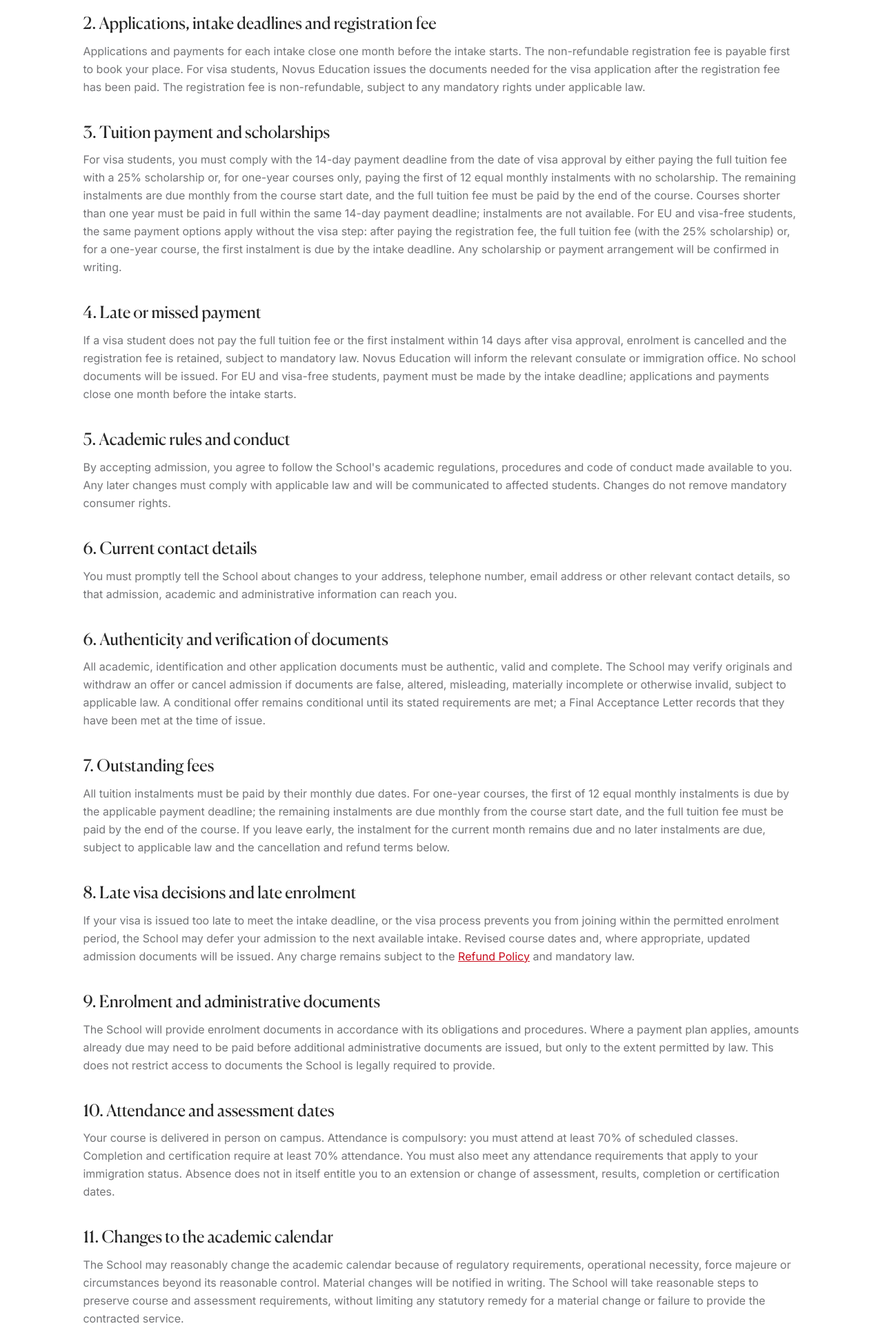
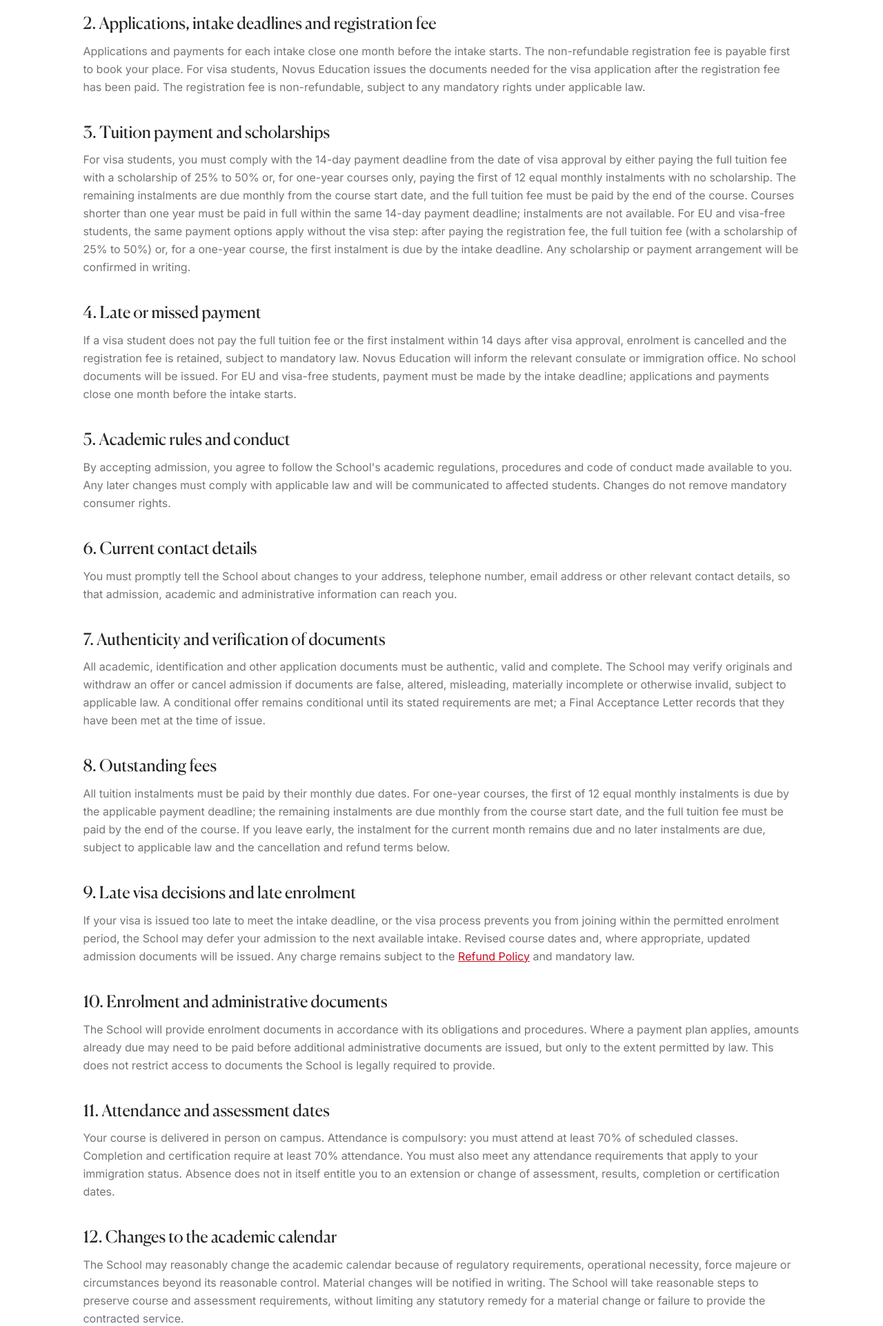
Before and after one commit to AngelPortalDev/Novus-Spain, a Laravel app: page /terms-and-conditions in a window 1280 px wide. Shown: the part 1009-2931 px from the top of the page at 69% size. Run offline with Laravel 12, Linux system fonts and the light colour scheme.

Commit message:
website changes

```diff
--- a/resources/views/Frontend/Pages/refund-policy.blade.php
+++ b/resources/views/Frontend/Pages/refund-policy.blade.php
@@ -16,7 +16,7 @@
                         <div class="programme-description-area">
                             <section class="programme-about mb--30">
                                 <h5 class="title">Visa refusal and registration fee</h5>
-                                <p>For students who pay the tuition fee before their visa decision through a partner institution, if the competent Spanish authority formally refuses the study visa, the tuition fee paid will be refunded upon receipt and verification of the official refusal notice, minus any administration or bank charges applied by the partner institution, within the timeframe set by that institution. The registration fee stated in the fee list and offer letter is non-refundable, subject to mandatory applicable law. Students enrolling directly with Novus pay the tuition fee only after their visa has been approved, either in full with a scholarship or, for one-year courses, in monthly instalments. The registration fee varies by course and nationality and is retained or deducted only once if not already retained separately.</p>
+                                <p>For students who pay the tuition fee before their visa decision through a partner institution, if the competent Spanish authority formally refuses the study visa, the tuition fee paid will be refunded upon receipt and verification of the official refusal notice, minus any administration or bank charges applied by the partner institution, within the timeframe set by that institution. The registration fee stated in the fee list and offer letter is non-refundable, subject to mandatory applicable law. Students enrolling directly with Novus pay the tuition fee only after their visa has been approved, either in full with a scholarship or, for one-year courses, in monthly instalments.</p>
                             </section>
                             <section class="programme-about mb--30">
                                 <h5 class="title">Submitting a refund request</h5>
@@ -44,7 +44,7 @@
                             </section>
                             <section class="programme-about mb--30">
                                 <h5 class="title">Withdrawal after entering Spain or the Schengen Area</h5>
-                                <p><a href="{{ route('terms-and-conditions') }}#clause-12" target="_blank" class="text-decoration-underline text-primary">Clause 12 of the Terms and Conditions (non-enrolment or withdrawal after visa entry)</a> applies if you use a visa obtained through admission to Novus Education and then choose not to study. Mandatory consumer rights are not affected.</p>
+                                <p><a href="{{ route('terms-and-conditions') }}#clause-13" target="_blank" class="text-decoration-underline text-primary">Clause 13 of the Terms and Conditions (non-enrolment or withdrawal after visa entry)</a> applies if you use a visa obtained through admission to Novus Education and then choose not to study. Mandatory consumer rights are not affected.</p>
                             </section>
                             <section class="programme-about mb--30">
                                 <h5 class="title">Residence permit refusal after arrival</h5>
--- a/resources/views/Frontend/Pages/terms-and-conditions.blade.php
+++ b/resources/views/Frontend/Pages/terms-and-conditions.blade.php
@@ -19,29 +19,29 @@
                             <section class="programme-about mb--30"><h5 class="title">1. Visas and permission to study</h5><p>Where you require a visa or study authorisation, starting your studies depends on obtaining the appropriate permission and meeting the applicable Spanish immigration requirements. The competent Spanish diplomatic, consular or immigration authorities assess applications. The School cannot issue, approve or guarantee a visa or residence authorisation.</p></section>
                             <section class="programme-about mb--30"><h5 class="title">2. Applications, intake deadlines and registration fee</h5><p>Applications and payments for each intake close one month before the intake starts. The non-refundable registration fee is payable first to book your place. For visa students, Novus Education issues the documents needed for the visa application after the registration fee has been paid. The registration fee is non-refundable, subject to any mandatory rights under applicable law.</p></section>
                             <section class="programme-about mb--30"><h5 class="title">3. Tuition payment and scholarships</h5>
-                            <p>For visa students, you must comply with the 14-day payment deadline from the date of visa approval by either paying the full tuition fee with a 25% scholarship or, for one-year courses only, paying the first of 12 equal monthly instalments with no scholarship. The remaining instalments are due monthly from the course start date, and the full tuition fee must be paid by the end of the course. Courses shorter than one year must be paid in full within the same 14-day payment deadline; instalments are not available. For EU and visa-free students, the same payment options apply without the visa step: after paying the registration fee, the full tuition fee (with the 25% scholarship) or, for a one-year course, the first instalment is due by the intake deadline. Any scholarship or payment arrangement will be confirmed in writing.
+                            <p>For visa students, you must comply with the 14-day payment deadline from the date of visa approval by either paying the full tuition fee with a scholarship of 25% to 50% or, for one-year courses only, paying the first of 12 equal monthly instalments with no scholarship. The remaining instalments are due monthly from the course start date, and the full tuition fee must be paid by the end of the course. Courses shorter than one year must be paid in full within the same 14-day payment deadline; instalments are not available. For EU and visa-free students, the same payment options apply without the visa step: after paying the registration fee, the full tuition fee (with a scholarship of 25% to 50%) or, for a one-year course, the first instalment is due by the intake deadline. Any scholarship or payment arrangement will be confirmed in writing.
                             </p></section>
                             <section class="programme-about mb--30"><h5 class="title">4. Late or missed payment</h5><p>If a visa student does not pay the full tuition fee or the first instalment within 14 days after visa approval, enrolment is cancelled and the registration fee is retained, subject to mandatory law. Novus Education will inform the relevant consulate or immigration office. No school documents will be issued. For EU and visa-free students, payment must be made by the intake deadline; applications and payments close one month before the intake starts.</p></section>
                             <section class="programme-about mb--30"><h5 class="title">5. Academic rules and conduct</h5><p>By accepting admission, you agree to follow the School's academic regulations, procedures and code of conduct made available to you. Any later changes must comply with applicable law and will be communicated to affected students. Changes do not remove mandatory consumer rights.</p></section>
                             <section class="programme-about mb--30"><h5 class="title">6. Current contact details</h5><p>You must promptly tell the School about changes to your address, telephone number, email address or other relevant contact details, so that admission, academic and administrative information can reach you.</p></section>
 
-                            <section class="programme-about mb--30"><h5 class="title">6. Authenticity and verification of documents</h5><p>All academic, identification and other application documents must be authentic, valid and complete. The School may verify originals and withdraw an offer or cancel admission if documents are false, altered, misleading, materially incomplete or otherwise invalid, subject to applicable law. A conditional offer remains conditional until its stated requirements are met; a Final Acceptance Letter records that they have been met at the time of issue.</p></section>
-                            <section class="programme-about mb--30"><h5 class="title">7. Outstanding fees</h5><p>All tuition instalments must be paid by their monthly due dates. For one-year courses, the first of 12 equal monthly instalments is due by the applicable payment deadline; the remaining instalments are due monthly from the course start date, and the full tuition fee must be paid by the end of the course. If you leave early, the instalment for the current month remains due and no later instalments are due, subject to applicable law and the cancellation and refund terms below.</p></section>
-                            <section class="programme-about mb--30"><h5 class="title">8. Late visa decisions and late enrolment</h5><p>If your visa is issued too late to meet the intake deadline, or the visa process prevents you from joining within the permitted enrolment period, the School may defer your admission to the next available intake. Revised course dates and, where appropriate, updated admission documents will be issued. Any charge remains subject to the <a href="{{ route('refund-policy') }}" class="text-decoration-underline text-primary">Refund Policy</a> and mandatory law.</p></section>
-                            <section class="programme-about mb--30"><h5 class="title">9. Enrolment and administrative documents</h5><p>The School will provide enrolment documents in accordance with its obligations and procedures. Where a payment plan applies, amounts already due may need to be paid before additional administrative documents are issued, but only to the extent permitted by law. This does not restrict access to documents the School is legally required to provide.</p></section>
-                            <section class="programme-about mb--30"><h5 class="title">10. Attendance and assessment dates</h5>
+                            <section class="programme-about mb--30"><h5 class="title">7. Authenticity and verification of documents</h5><p>All academic, identification and other application documents must be authentic, valid and complete. The School may verify originals and withdraw an offer or cancel admission if documents are false, altered, misleading, materially incomplete or otherwise invalid, subject to applicable law. A conditional offer remains conditional until its stated requirements are met; a Final Acceptance Letter records that they have been met at the time of issue.</p></section>
+                            <section class="programme-about mb--30"><h5 class="title">8. Outstanding fees</h5><p>All tuition instalments must be paid by their monthly due dates. For one-year courses, the first of 12 equal monthly instalments is due by the applicable payment deadline; the remaining instalments are due monthly from the course start date, and the full tuition fee must be paid by the end of the course. If you leave early, the instalment for the current month remains due and no later instalments are due, subject to applicable law and the cancellation and refund terms below.</p></section>
+                            <section class="programme-about mb--30"><h5 class="title">9. Late visa decisions and late enrolment</h5><p>If your visa is issued too late to meet the intake deadline, or the visa process prevents you from joining within the permitted enrolment period, the School may defer your admission to the next available intake. Revised course dates and, where appropriate, updated admission documents will be issued. Any charge remains subject to the <a href="{{ route('refund-policy') }}" class="text-decoration-underline text-primary">Refund Policy</a> and mandatory law.</p></section>
+                            <section class="programme-about mb--30"><h5 class="title">10. Enrolment and administrative documents</h5><p>The School will provide enrolment documents in accordance with its obligations and procedures. Where a payment plan applies, amounts already due may need to be paid before additional administrative documents are issued, but only to the extent permitted by law. This does not restrict access to documents the School is legally required to provide.</p></section>
+                            <section class="programme-about mb--30"><h5 class="title">11. Attendance and assessment dates</h5>
                             <p>Your course is delivered in person on campus. Attendance is compulsory: you must attend at least 70% of scheduled classes. Completion and certification require at least 70% attendance. You must also meet any attendance requirements that apply to your immigration status. Absence does not in itself entitle you to an extension or change of assessment, results, completion or certification dates.</p>
                             </section>
-                            <section class="programme-about mb--30"><h5 class="title">11. Changes to the academic calendar</h5><p>The School may reasonably change the academic calendar because of regulatory requirements, operational necessity, force majeure or circumstances beyond its reasonable control. Material changes will be notified in writing. The School will take reasonable steps to preserve course and assessment requirements, without limiting any statutory remedy for a material change or failure to provide the contracted service.</p></section>
+                            <section class="programme-about mb--30" id="clause-13"><h5 class="title">12. Changes to the academic calendar</h5><p>The School may reasonably change the academic calendar because of regulatory requirements, operational necessity, force majeure or circumstances beyond its reasonable control. Material changes will be notified in writing. The School will take reasonable steps to preserve course and assessment requirements, without limiting any statutory remedy for a material change or failure to provide the contracted service.</p></section>
 
 
-                            <section class="programme-about mb--30"><h5 class="title">12. Cancellation, withdrawal and refunds</h5><p>If your visa is refused, no tuition will have been paid under these payment rules, and the registration fee is non-refundable. If your visa is granted but you do not come to study, no refund is due and Novus Education will inform the relevant immigration authorities. If you leave your course early, you must cancel in writing. Amounts already paid are not refunded. If you pay by instalments, the instalment for the current month remains due and no further instalments are due. Students who paid in full and leave early receive no refund; the full-payment scholarship was provided for paying in advance. These terms remain subject to mandatory consumer rights and applicable law.</p></section>
+                            <section class="programme-about mb--30"><h5 class="title">13. Cancellation, withdrawal and refunds</h5><p>If your visa is refused: if you paid the tuition fee before the visa decision (through a partner institution), it will be refunded minus any charges applied by that institution. If you enrolled directly with Novus, you only pay tuition after visa approval, so there is no tuition to refund. In both cases, the registration fee is non-refundable. If your visa is granted but you do not come to study, no refund is due and Novus Education will inform the relevant immigration authorities. If you leave your course early, you must cancel in writing. Amounts already paid are not refunded. If you pay by instalments, the instalment for the current month remains due and no further instalments are due. Students who paid in full and leave early receive no refund; the full-payment scholarship was provided for paying in advance. Refunds are processed 45 working days after the intake start date (except visa refusals). No refund if a residence permit or its extension is refused after the student has arrived in Spain. These terms remain subject to mandatory consumer rights and applicable law.</p></section>
 
 
-                            <section class="programme-about mb--30"><h5 class="title">13. Official visa refusal</h5><p>If the competent Spanish authority formally refuses your study visa, the School will apply with its <a href="{{ route('refund-policy') }}" class="text-decoration-underline text-primary">Refund Policy</a>. Provide the official refusal notice and any additional documents reasonably needed to verify the claim. The registration fee €290 is retained or deducted once only, where lawful; mandatory refund rights take priority.</p></section>
-                            <section class="programme-about mb--30"><h5 class="title">14. Immigration formalities during your stay</h5><p>You are responsible for completing any required Spanish immigration registration, study authorisation, foreigner identity card (TIE) or other residence formalities within the applicable deadlines, and for maintaining valid status. The School may provide supporting enrolment documents in accordance with its legal obligations. The competent Spanish authorities decide whether to grant, renew or refuse immigration permission.</p></section>
-                            <section class="programme-about mb--30"><h5 class="title">15. Responsibility for immigration compliance</h5><p>You remain responsible for the visa, entry, stay and immigration requirements that apply to you. Admission to or enrolment with Novus Education does not establish that your course qualifies for an immigration route and does not guarantee a visa, study authorisation or residence permission.</p></section>
-                            <section class="programme-about mb--30"><h5 class="title">16. Questions and requests</h5><p>For questions about admission, fees, refunds, deferral charges, course requirements or these terms, contact <a href="mailto:info@novuseducation.es" class="text-decoration-underline text-primary">info@novuseducation.es</a> or write to <b>Novus Education, Carrer Enric Valor, 1, 46980 Paterna, Valencia, Spain.</b></p></section>
+                            <section class="programme-about mb--30"><h5 class="title">14. Official visa refusal</h5><p>If the competent Spanish authority formally refuses your study visa, the School will apply its <a href="{{ route('refund-policy') }}" class="text-decoration-underline text-primary">Refund Policy</a>. Provide the official refusal notice and any additional documents reasonably needed to verify the claim. The registration fee stated in the fee list and the offer letter is retained or deducted once only, where lawful; mandatory refund rights take priority.</p></section>
+                            <section class="programme-about mb--30"><h5 class="title">15. Immigration formalities during your stay</h5><p>You are responsible for completing any required Spanish immigration registration, study authorisation, foreigner identity card (TIE) or other residence formalities within the applicable deadlines, and for maintaining valid status. The School may provide supporting enrolment documents in accordance with its legal obligations. The competent Spanish authorities decide whether to grant, renew or refuse immigration permission.</p></section>
+                            <section class="programme-about mb--30"><h5 class="title">16. Responsibility for immigration compliance</h5><p>You remain responsible for the visa, entry, stay and immigration requirements that apply to you. Admission to or enrolment with Novus Education does not establish that your course qualifies for an immigration route and does not guarantee a visa, study authorisation or residence permission.</p></section>
+                            <section class="programme-about mb--30"><h5 class="title">17. Questions and requests</h5><p>For questions about admission, fees, refunds, deferral charges, course requirements or these terms, contact <a href="mailto:info@novuseducation.es" class="text-decoration-underline text-primary">info@novuseducation.es</a> or write to <b>Novus Education, Carrer Enric Valor, 1, 46980 Paterna, Valencia, Spain.</b></p></section>
                         </div>
                     </div>
                 </div>
```
Also changed, not shown: resources/views/Frontend/Pages/admission.blade.php (+10 -8 lines).
